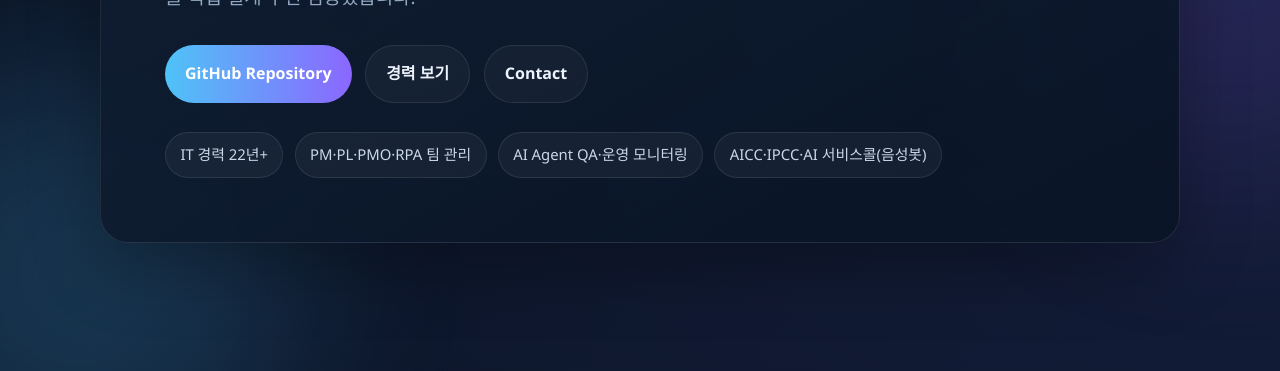
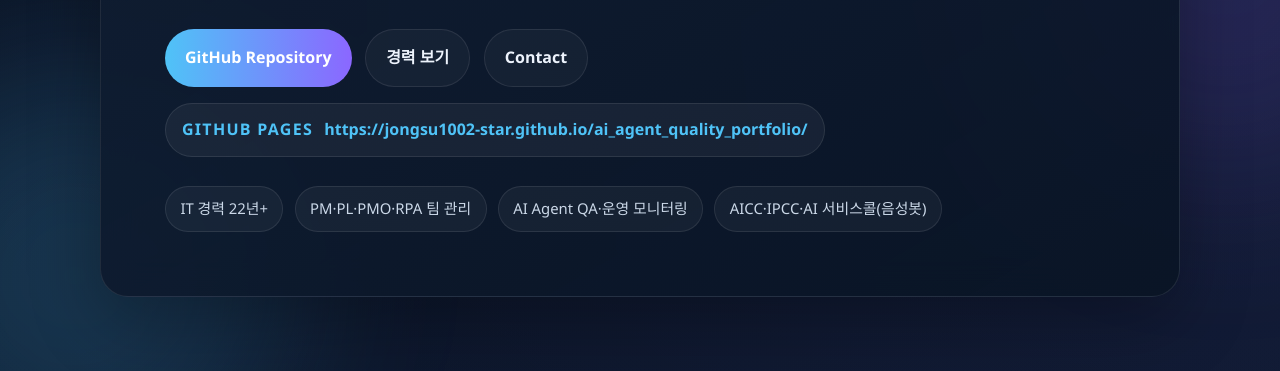
Before and after one commit to jongsu1002-star/ai_agent_quality_portfolio, a plain HTML site: page index.html in a window 1280 px wide. Shown: the part 429-800 px from the top of the page. Drawn offline with Linux system fonts and the light colour scheme.

Commit message:
Enhance portfolio UX and deployment banner

```diff
--- a/index.html
+++ b/index.html
@@ -28,6 +28,11 @@
           <a class="button primary" href="https://github.com/jongsu1002-star/ai_agent_quality_portfolio" target="_blank" rel="noreferrer">GitHub Repository</a>
           <a class="button secondary" href="#timeline">경력 보기</a>
           <a class="button secondary" href="#contact">Contact</a>
+        </div>
+
+        <div class="deploy-banner" role="note">
+          <span>GitHub Pages</span>
+          <a href="https://jongsu1002-star.github.io/ai_agent_quality_portfolio/" target="_blank" rel="noreferrer">https://jongsu1002-star.github.io/ai_agent_quality_portfolio/</a>
         </div>
 
         <ul class="highlights" aria-label="핵심 경력">
--- a/styles.css
+++ b/styles.css
@@ -87,6 +87,25 @@
 }
 
 .hero__actions { display: flex; flex-wrap: wrap; gap: 0.85rem; margin-top: 2rem; }
+.deploy-banner {
+  display: inline-flex;
+  align-items: center;
+  gap: 0.7rem;
+  flex-wrap: wrap;
+  margin-top: 1rem;
+  padding: 0.8rem 1rem;
+  border-radius: 999px;
+  background: rgba(255,255,255,0.05);
+  border: 1px solid var(--border);
+  color: #dce7f5;
+}
+.deploy-banner span {
+  color: var(--accent);
+  font-weight: 700;
+  letter-spacing: 0.08em;
+  text-transform: uppercase;
+}
+.deploy-banner a { color: var(--accent); font-weight: 600; }
 .button {
   display: inline-flex;
   align-items: center;
@@ -285,6 +304,8 @@
   .hero { padding: 1rem; min-height: auto; }
   .hero__content { padding: 1.6rem; border-radius: 20px; }
   .section { padding: 3rem 1.15rem; }
+  .hero__actions { flex-direction: column; align-items: stretch; }
+  .deploy-banner { border-radius: 16px; align-items: flex-start; }
   .roles-grid { grid-template-columns: 1fr; }
   .contact-card { grid-template-columns: 1fr; }
   .timeline::before { left: 11px; }
```
